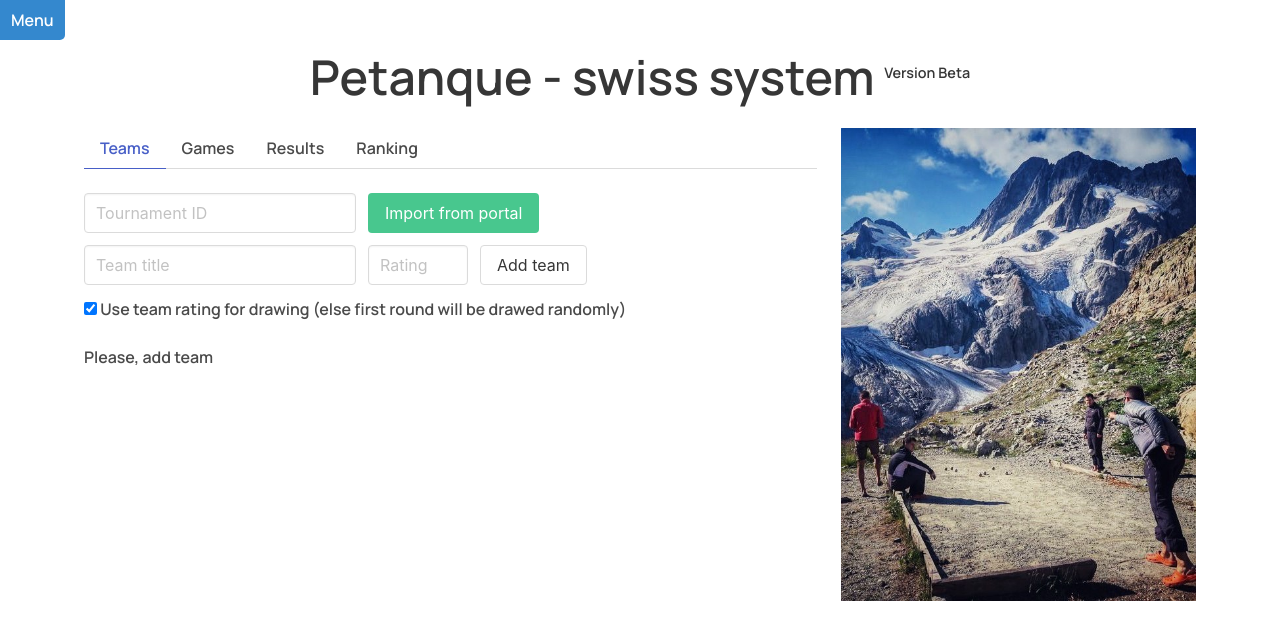
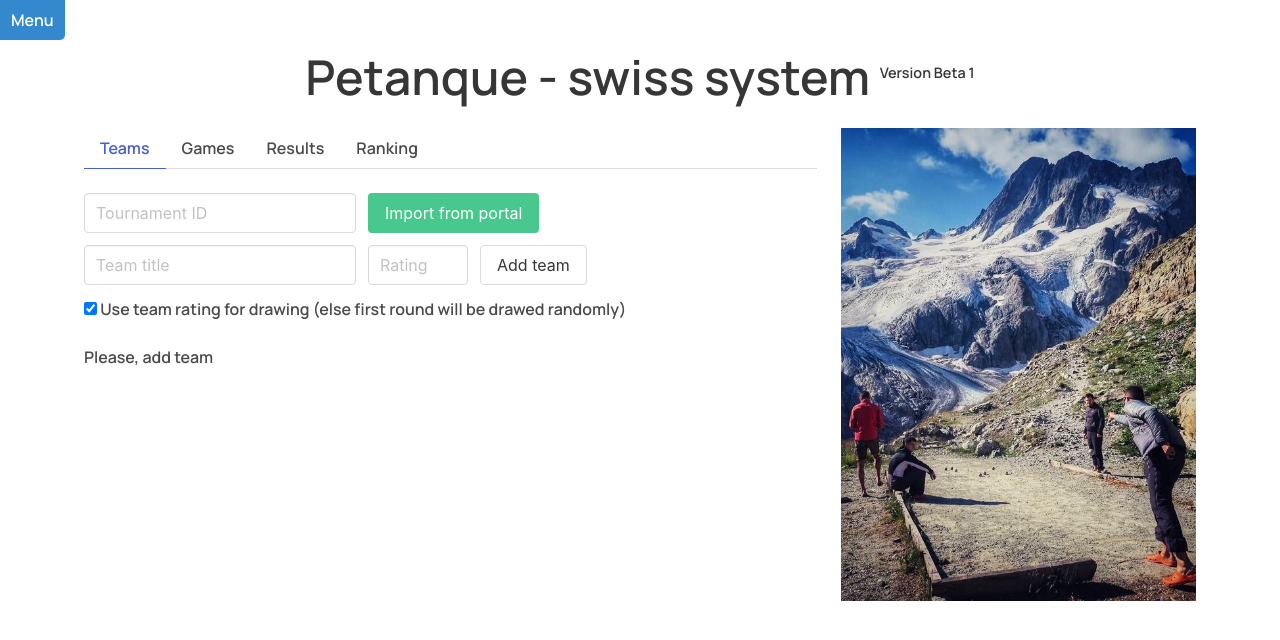
Before and after one commit to andrewKameniev/petanque-draw, a Vue app: page / in a window 1280 px wide. Shown: the top 640 px of the page. Built offline with nearby package versions, Linux system fonts and the light colour scheme.

Commit message:
Update just to rebuild

```diff
--- a/src/App.vue
+++ b/src/App.vue
@@ -1,6 +1,6 @@
 <template>
   <div class="container ">
-		<h1 class="title is-1 text-center">Petanque - swiss system <sup>Version Beta</sup></h1>
+		<h1 class="title is-1 text-center">Petanque - swiss system <sup>Version Beta 1</sup></h1>
 		<div class="columns">
 			<div class="column">
 				<div class="tabs">
```
